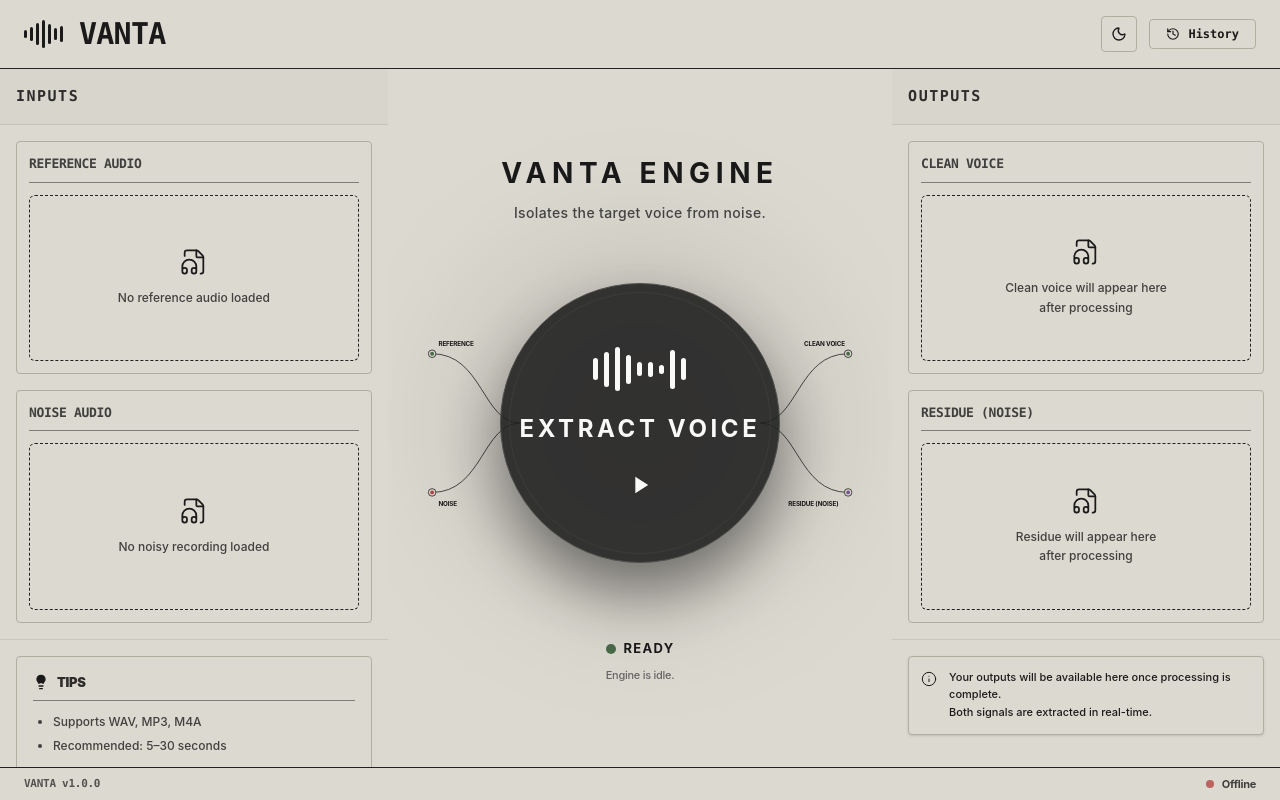
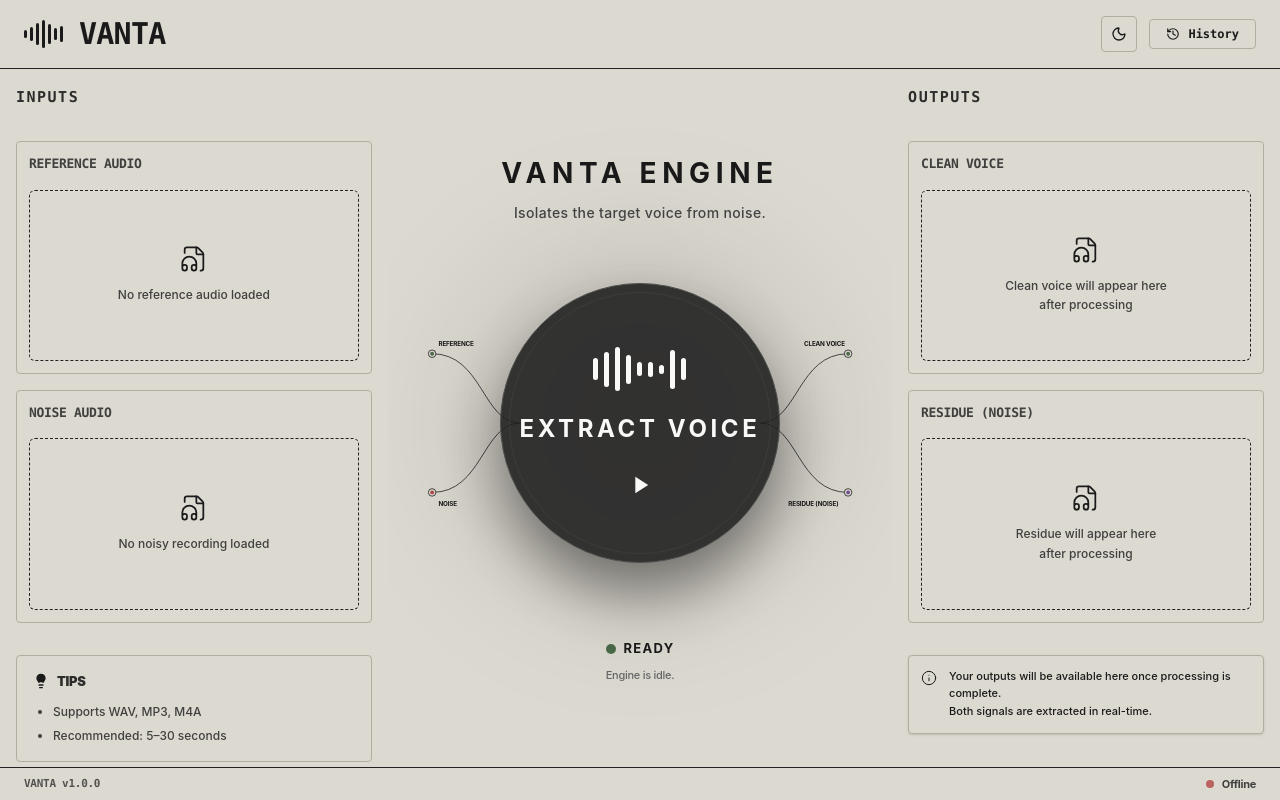
Before and after one commit to Komalpreet2809/Vanta, a Next.js app in the folder web/: page / in a window 1280 px wide. Built offline with nearby package versions, Linux system fonts and the light colour scheme; no server answers.

Commit message:
style: remove all internal and external card dividers for a cleaner look

```diff
--- a/web/src/components/AudioCard.tsx
+++ b/web/src/components/AudioCard.tsx
@@ -90,7 +90,7 @@ export function AudioCard({
 
   return (
     <div className={`card-border p-3 flex flex-col gap-3 bg-[var(--bg-app)] ${className}`}>
-      <div className="pb-2 border-b border-[var(--border-main)]/50">
+      <div className="pb-1">
         <h3 className="font-mono-heading text-[13px] font-black tracking-tight uppercase opacity-80">
           {heading}
         </h3>
--- a/web/src/components/TipsCard.tsx
+++ b/web/src/components/TipsCard.tsx
@@ -5,7 +5,7 @@ import { Lightbulb } from "lucide-react";
 export function TipsCard() {
   return (
     <div className="card-border p-4 bg-[var(--bg-app)] w-full">
-      <div className="flex items-center gap-2 pb-2 mb-3 border-b border-[var(--border-main)]/50 text-[var(--text-main)]">
+      <div className="flex items-center gap-2 pb-1 mb-2 text-[var(--text-main)]">
         <Lightbulb className="h-4 w-4 fill-current" />
         <span className="text-[13px] font-black uppercase tracking-tight opacity-90">Tips</span>
       </div>
--- a/web/src/components/VantaApp.tsx
+++ b/web/src/components/VantaApp.tsx
@@ -66,7 +66,7 @@ export function VantaApp() {
         <main className="flex-1 grid grid-cols-[1fr_1.3fr_1fr] overflow-hidden">
           {/* INPUTS COLUMN */}
           <section className="flex flex-col h-full overflow-hidden bg-[var(--bg-app)]">
-            <div className="p-4 border-b border-[var(--border-main)]/10 h-14 flex items-center bg-black/2 dark:bg-white/2">
+            <div className="p-4 h-14 flex items-center">
               <h2 className="font-mono-heading font-black text-[15px] uppercase tracking-[0.1em] opacity-90">Inputs</h2>
             </div>
 
@@ -96,7 +96,7 @@ export function VantaApp() {
               </div>
             </div>
 
-            <div className="p-4 border-t border-[var(--border-main)]/10 h-32 flex items-start overflow-hidden">
+            <div className="p-4 h-32 flex items-start overflow-hidden">
               <TipsCard />
             </div>
           </section>
@@ -112,7 +112,7 @@ export function VantaApp() {
 
           {/* OUTPUTS COLUMN */}
           <section className="flex flex-col h-full overflow-hidden bg-[var(--bg-app)]">
-            <div className="p-4 border-b border-[var(--border-main)]/10 h-14 flex items-center bg-black/2 dark:bg-white/2">
+            <div className="p-4 h-14 flex items-center">
               <h2 className="font-mono-heading font-black text-[15px] uppercase tracking-[0.1em] opacity-90">Outputs</h2>
             </div>
 
@@ -150,7 +150,7 @@ export function VantaApp() {
               </div>
             </div>
 
-            <div className="p-4 border-t border-[var(--border-main)]/10 h-32 flex items-start overflow-hidden">
+            <div className="p-4 h-32 flex items-start overflow-hidden">
                <div className="card-border p-3 flex items-start gap-3 bg-[var(--bg-app)] shadow-sm w-full">
                   <Info className="h-4 w-4 stroke-[1.5] text-[var(--text-main)] shrink-0 mt-0.5" />
                   <p className="text-[11px] text-[var(--text-main)] leading-relaxed font-medium">
```
